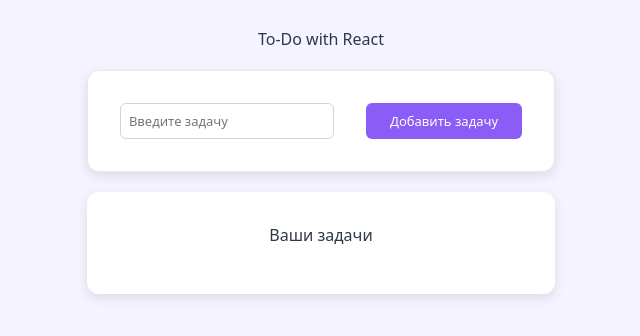
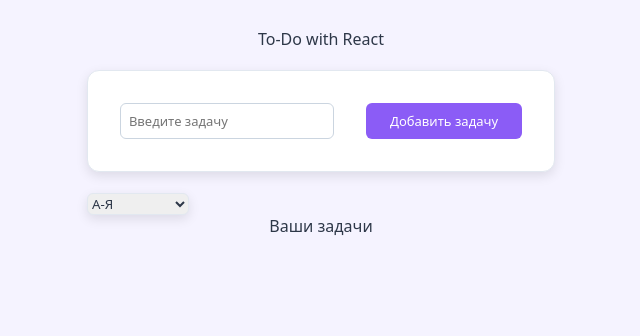
Before and after one commit to unnamedddddddd/my-react-app, a React (Create React App) app: page / in a window 1280 px wide. Shown: the top 336 px of the page, without its empty margins (319-959 px from the left). Built offline with nearby package versions, Linux system fonts and the light colour scheme.

Commit message:
Added task sorting

```diff
--- a/src/App.css
+++ b/src/App.css
@@ -35,7 +35,14 @@ form {
   border: 1px solid #e2e8f0;
   margin: 0 auto 20px auto;
 }
-
+.form-task {
+  background-color: '#fff';
+  border-radius: 12px;
+  padding: 32;
+  box-shadow: 0 4px 12px rgba(0,0,0,0.1);
+  border-width: 1;
+  border-color: #e2e8f0 ;
+}
 .input-task {
   display: flex;
   justify-content: space-between;
@@ -180,3 +187,13 @@ li.done .task-text {
 li.done .task-checkbox:checked+.check svg {
   stroke: #8b5cf6;
 }
+select {
+  border-radius: 6px;
+  box-shadow: 0 4px 12px rgba(0,0,0,0.1);
+  border: 1px solid #e2e8f0;
+  border-color: #e2e8f0;
+  outline: none;
+}
+select:hover {
+  cursor: pointer;
+}
--- a/src/App.js
+++ b/src/App.js
@@ -2,6 +2,7 @@ import { useEffect, useState } from 'react';
 import './App.css';
 import Button from './components/Button';
 import Task from './components/Task';
+import Option from './components/Options';
 
 function App() {
   const [tasks, setTasks] = useState(() => {
@@ -47,7 +48,21 @@ function App() {
       return task
     }));
   }
-
+  const sortAZ = () => {
+    setTasks([...tasks].sort((a, b) =>
+      a.text.localeCompare(b.text, 'ru')
+    ));
+  }
+  const sortZA = () => {
+    setTasks([...tasks].sort((a, b) =>
+      b.text.localeCompare(a.text, 'ru')
+    ))
+  }
+  const sortTime = () => {
+    setTasks([...tasks].sort((a, b) =>
+      a.time.localeCompare(b.time, 'ru')
+    ))
+  }
   useEffect(() => {
     localStorage.setItem('todoTasks', JSON.stringify(tasks));
   }, [tasks]);
@@ -62,14 +77,8 @@ function App() {
             <Button variant='add' onClick={addTask}>Добавить задачу</Button>
           </div>
         </form>
-        <div style={{
-          backgroundColor: '#fff',
-          borderRadius: 12,
-          padding: 32,
-          boxShadow: "0 4px 12px rgba(0,0,0,0.1)",
-          borderWidth: 1,
-          borderColor: "#e2e8f0"
-        }} id='formTacks'>
+        <div id='formTacks'>
+          <Option onSortAZ={sortAZ} onSortZA={sortZA} onSortTime={sortTime}/>
           <text id='labelTasks'>Ваши задачи</text>
           <ul id='tasksList'>{tasks.map(task =>
             <Task
--- /dev/null
+++ b/src/components/Options.jsx
@@ -0,0 +1,17 @@
+const Option = ({ onSortAZ, onSortZA, onSortTime  }) => {
+  return (
+    <>
+      <select onChange={(e) => {
+        if (e.target.value === 'az') onSortAZ();
+        if (e.target.value === 'za') onSortZA();
+        if (e.target.value === 'time') onSortTime();
+      }}>
+        <option value="az">А-Я</option>
+        <option value="za">Я-А</option>
+        <option value="time">По времени</option>
+      </select>
+    </>
+  );
+};
+
+export default Option;
```
